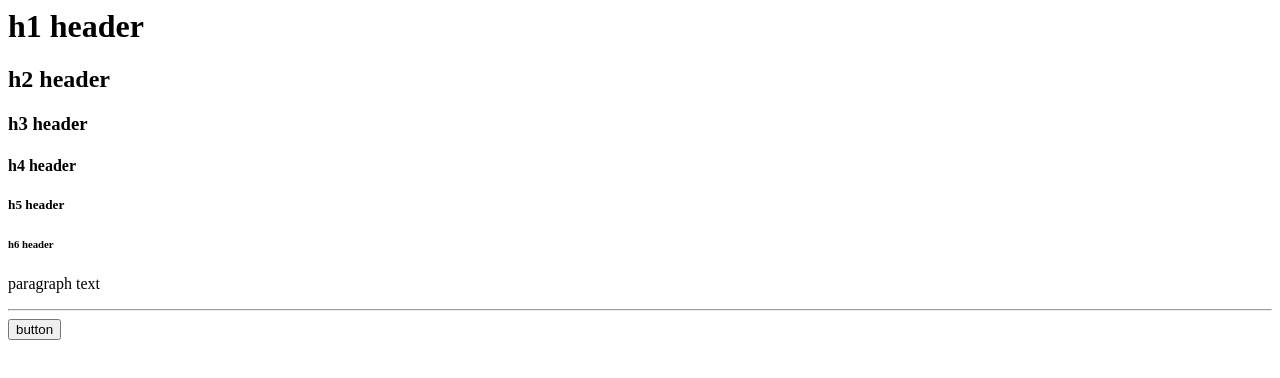
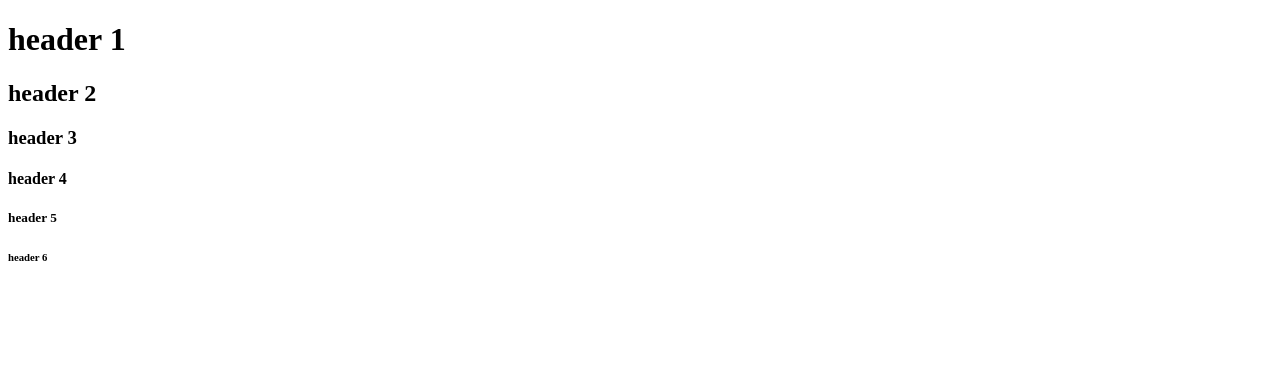
Before and after one commit to Mateusz00000000/hello-world, a plain HTML site: page index.html in a window 1280 px wide. Drawn offline with Linux system fonts and the light colour scheme.

Commit message:
Update index.html

```diff
--- a/index.html
+++ b/index.html
@@ -1,12 +1,31 @@
-<h1>h1 header</h1>
-<h2>h2 header</h2>
-<h3>h3 header</h3>
-<h4>h4 header</h4>
-<h5>h5 header</h5>
-<h6>h6 header</h6>
+<!DOCTYPE html>
+<!--[if lt IE 7]>      <html class="no-js lt-ie9 lt-ie8 lt-ie7"> <![endif]-->
+<!--[if IE 7]>         <html class="no-js lt-ie9 lt-ie8"> <![endif]-->
+<!--[if IE 8]>         <html class="no-js lt-ie9"> <![endif]-->
+<!--[if gt IE 8]>      <html class="no-js"> <!--<![endif]-->
+<html>
+    <head>
+        <meta charset="utf-8">
+        <meta http-equiv="X-UA-Compatible" content="IE=edge">
+        <title>Hello World</title>
+        <meta name="description" content="">
+        <meta name="viewport" content="width=device-width, initial-scale=1">
+        <link rel="stylesheet" href="">
+    </head>
+    <body>
+<h1>header 1</h1>
+<h2>header 2</h2>
+<h3>header 3</h3>
+<h4>header 4</h4>
+<h5>header 5</h5>
+<h6>header 6</h6>
 
-<p>paragraph text</p>
 
-<hr />
 
-<button>button</button>
+        <!--[if lt IE 7]>
+            <p class="browsehappy">You are using an <strong>outdated</strong> browser. Please <a href="#">upgrade your browser</a> to improve your experience.</p>
+        <![endif]-->
+
+        <script src="" async defer></script>
+    </body>
+</html>
```
